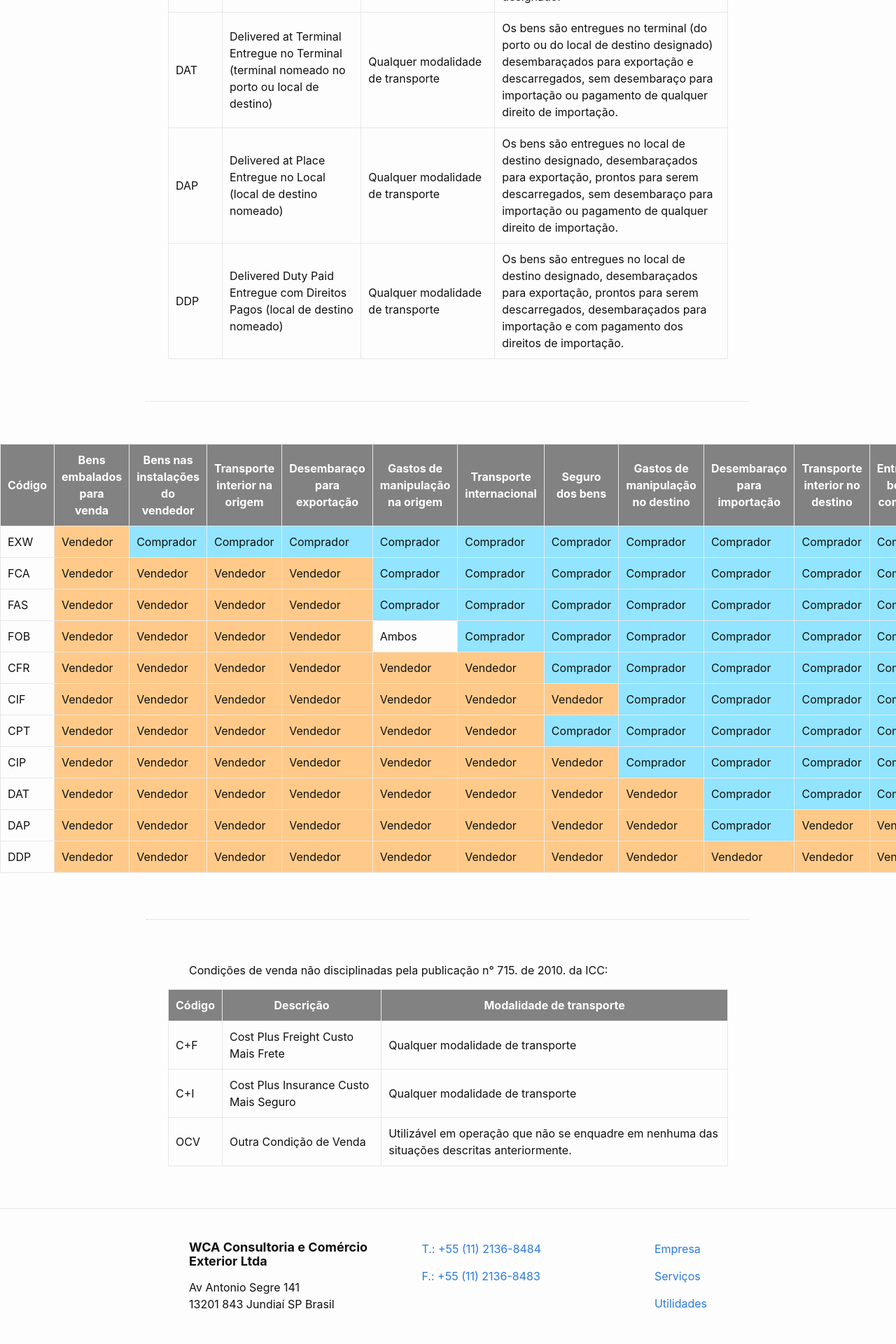
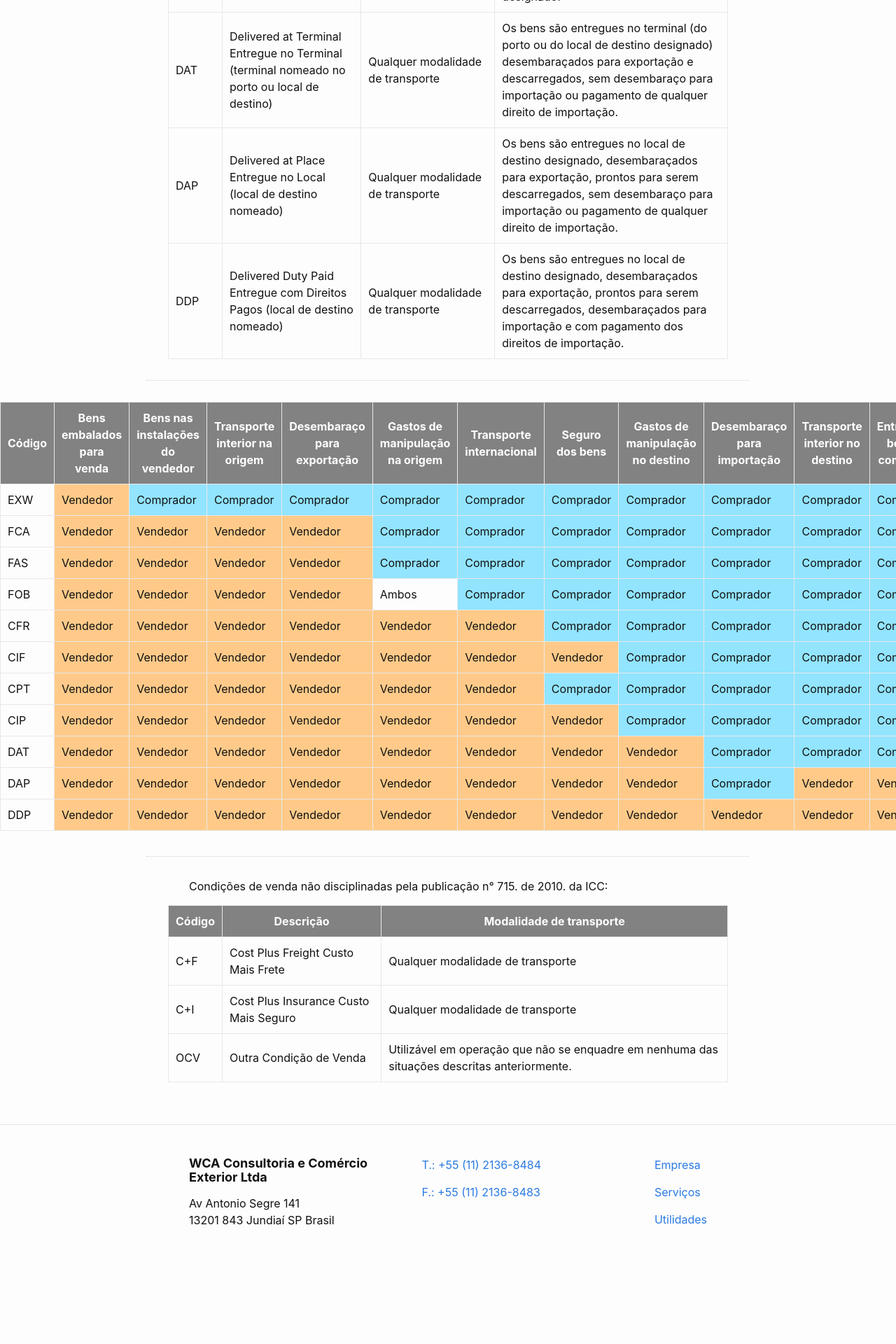
Before and after one commit to WCAComex/wcacomex.github.io, a Jekyll site: the page built from _utilidades/incoterms-2010.markdown, in a window 1280 px wide. Shown: the part 1455-3375 px from the top of the page at 70% size. Built offline with Jekyll 4.4.1, drawn with Linux system fonts in a browser that asks for light colours; after the commit the page ends 3255 px from its top, so only the background shows below that.

Commit message:
menos espaçamento

```diff
--- a/_sass/_base.sass
+++ b/_sass/_base.sass
@@ -62,8 +62,8 @@ hr
   overflow: visible
   border-top: 1px solid $grey-color-light
   border-bottom: 0 none
-  margin-top: $spacing-unit * 2
-  margin-bottom: $spacing-unit * 2
+  margin-top: $spacing-unit
+  margin-bottom: $spacing-unit
 
 figcaption
   font-size: $small-font-size
```
